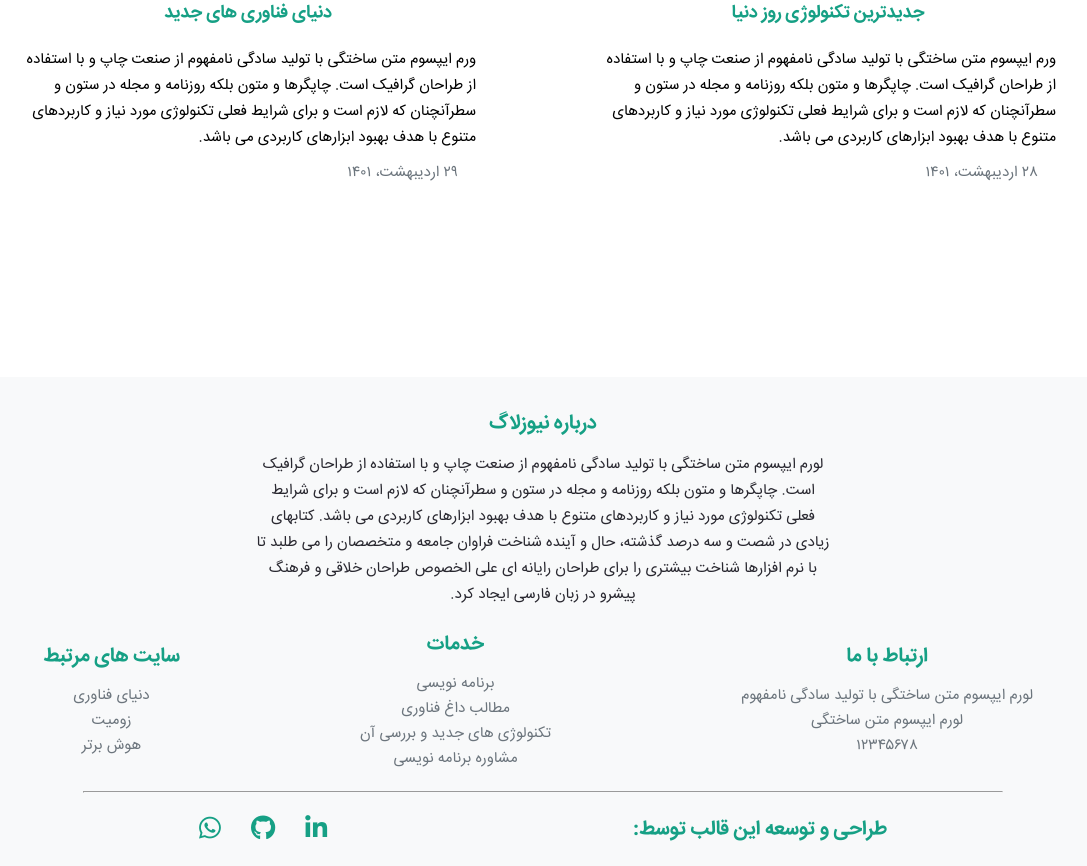
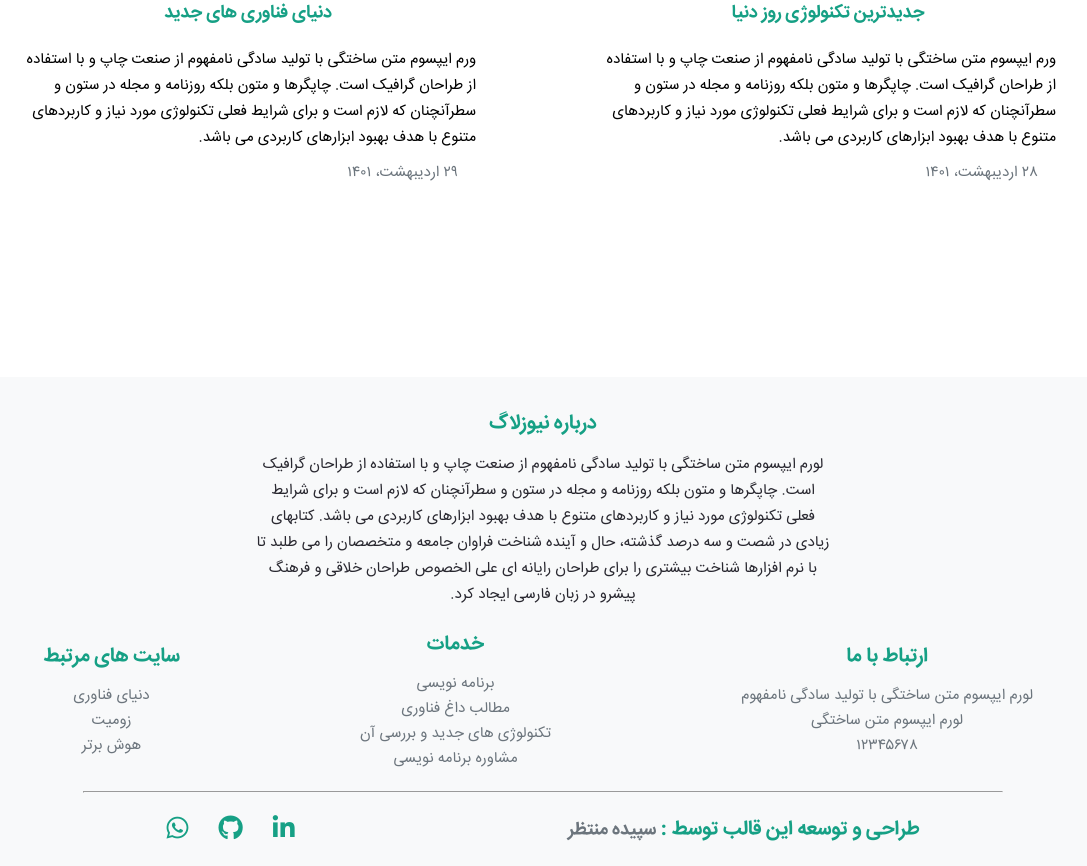
Before and after one commit to Sepidehmnt/blog-front, a plain HTML site: page index.html in a window 1280 px wide. Shown: the part 1693-2559 px from the top of the page, without its empty margins (97-1184 px from the left). Drawn offline with Linux system fonts and the light colour scheme.

Commit message:
Add js file to project

```diff
--- a/assets/js/script.js
+++ b/assets/js/script.js
@@ -0,0 +1,2 @@
+let fullName = document.getElementById("fullName");
+fullName.textContent = "سپیده منتظر ";
```
Also changed, not shown: index.html (+1 -1 lines).
